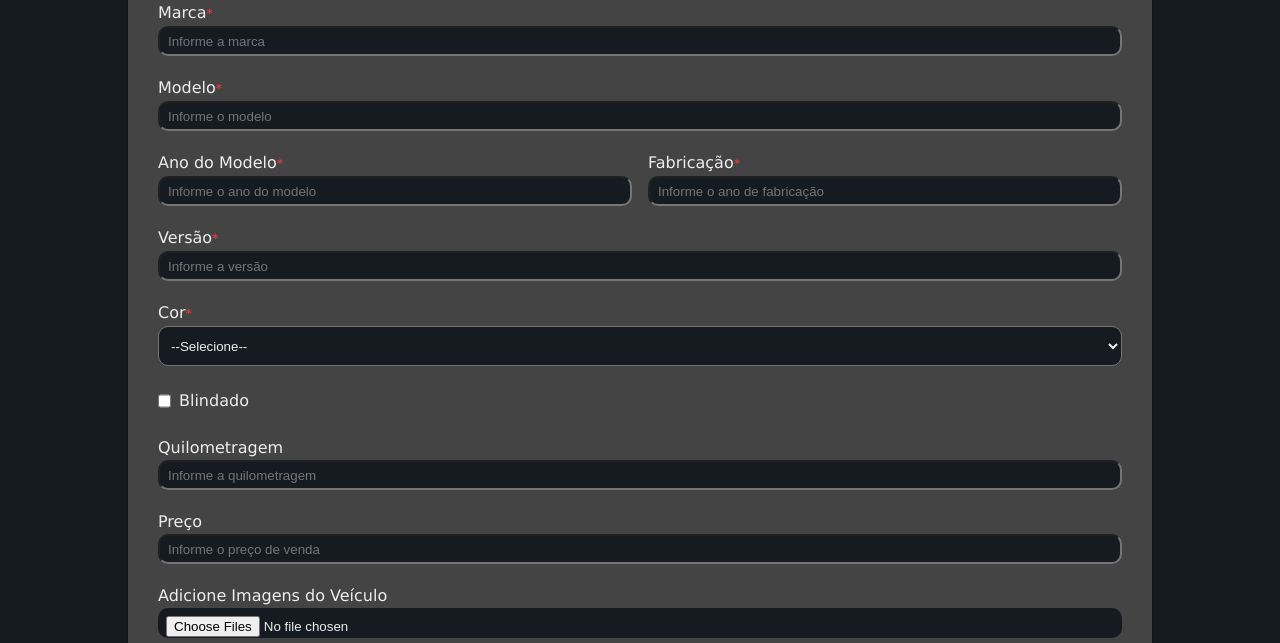
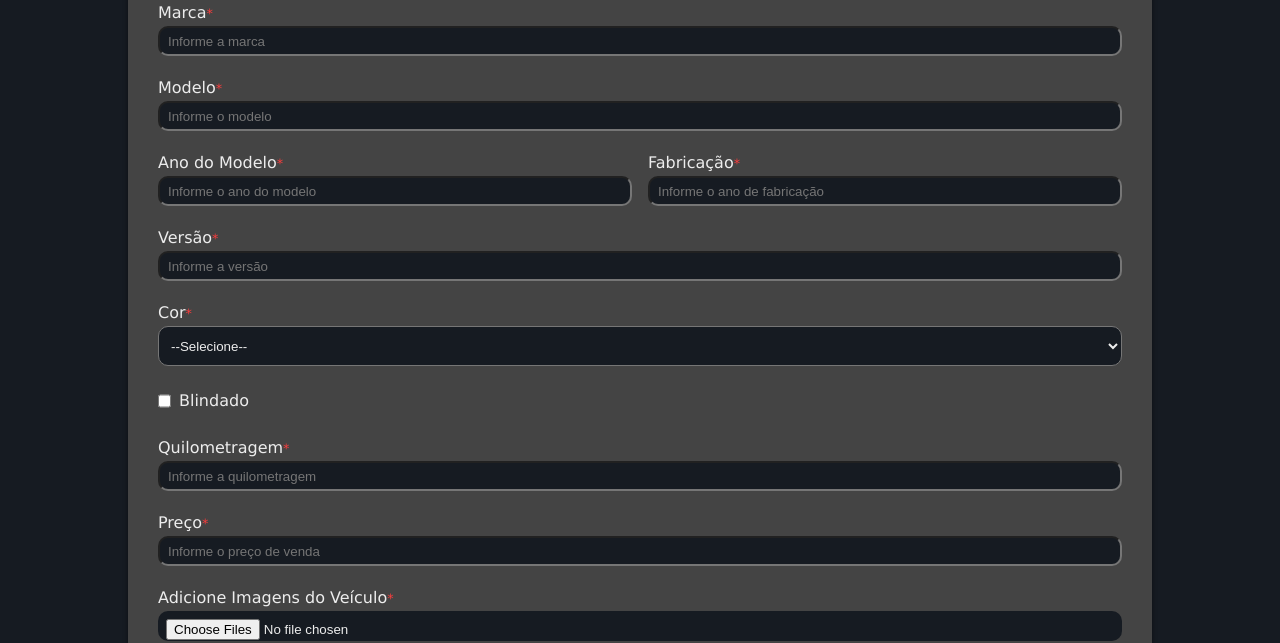
Before and after one commit to gabrielkmendonca/web-content-standards, a plain HTML site: page 00-exercises/003-online-classified/pages/form.html in a window 1280 px wide. Shown: the part 157-800 px from the top of the page. Drawn offline with Linux system fonts and the light colour scheme.

Commit message:
Update form.html

```diff
--- a/00-exercises/003-online-classified/pages/form.html
+++ b/00-exercises/003-online-classified/pages/form.html
@@ -66,15 +66,15 @@
                 <label for="blind"> Blindado</label>
             </p>
             <p id="quilimetragem">
-                <label for="km">Quilometragem</label>
+                <label for="km" class="obrigatorio">Quilometragem</label>
                 <input type="number" name="km" id="km" required placeholder="Informe a quilometragem">
             </p>
             <p id="preco">
-                <label for="preco-carro">Preço</label>
+                <label for="preco-carro" class="obrigatorio">Preço</label>
                 <input type="number" name="preco-carro" id="preco-carro" placeholder="Informe o preço de venda">
             </p>
             <p id="imagem">
-                <label for="imagem-veiculo">Adicione Imagens do Veículo</label>
+                <label for="imagem-veiculo" class="obrigatorio">Adicione Imagens do Veículo</label>
                 <input type="file" name="imagem-veiculo" id="imagem-veiculo" accept="image/*" multiple required>
             </p>
             <p id="informacao">
```
